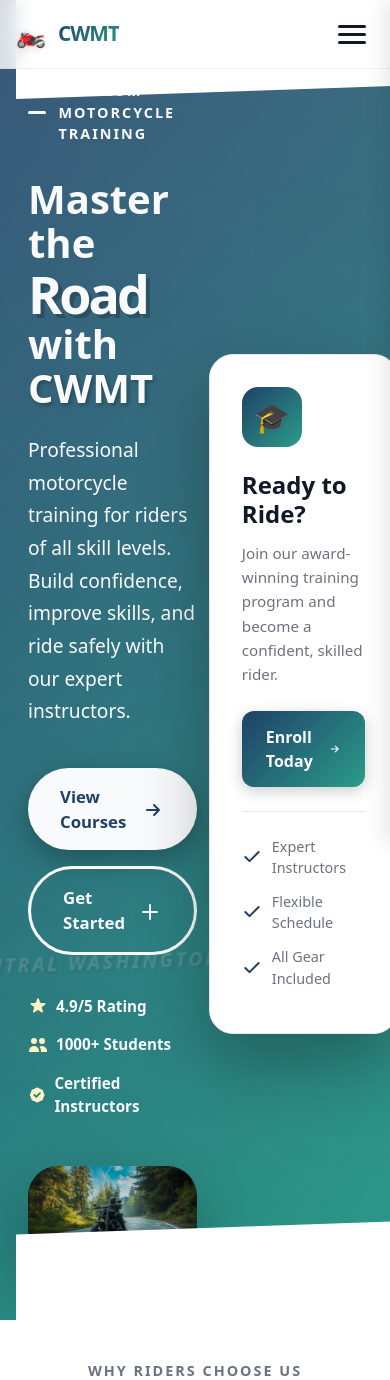
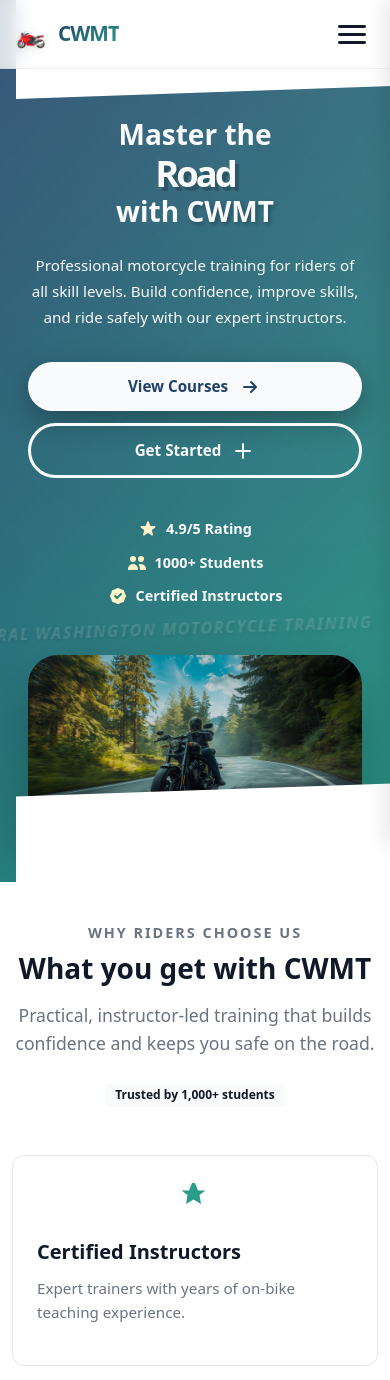
Before and after one commit to tylerthibault/cwmt-2, a Flask app: page / in a window 390 px wide. Shown: the top 1380 px of the page. Run offline with Flask 3, Linux system fonts and the light colour scheme; some libraries are stand-ins or nearby versions.

Commit message:
updated hero

```diff
--- a/src/static/css/landing/hero_v2.css
+++ b/src/static/css/landing/hero_v2.css
@@ -589,7 +589,7 @@
     right: 4rem;
     top: 50%;
     transform: translateY(-50%);
-    z-index: 11;
+    z-index: 100;
     background: var(--bg-primary);
     border: 1px solid var(--border-color);
     border-radius: 24px;
@@ -686,6 +686,21 @@
     flex-shrink: 0;
 }
 
+/* Show/Hide based on screen size */
+@media (min-width: 1980px) {
+    /* Hide second button on large screens (CTA card is visible) */
+    .btn-v2-outline {
+        display: none;
+    }
+}
+
+@media (max-width: 1979px) {
+    /* Hide CTA card on smaller screens (show button instead) */
+    .hero-v2-side-cta {
+        display: none;
+    }
+}
+
 /* Responsive */
 @media (max-width: 1400px) {
     .hero-v2-side-cta {
@@ -701,7 +716,7 @@
         right: auto;
         top: auto;
         transform: none;
-        max-width: 100%;
+        max-width: 600px;
         margin: 3rem auto 0;
 
         /* Adjust animation for mobile */
@@ -723,6 +738,7 @@
 @media (max-width: 991px) {
     .hero-v2 {
         padding: 80px 1rem 60px;
+        min-height: auto;
     }
 
     .hero-v2-image-wrapper {
@@ -735,6 +751,28 @@
 
     .hero-v2-title {
         font-size: 2.5rem;
+    }
+
+    .hero-v2-description {
+        font-size: 1.1rem;
+        max-width: 100%;
+    }
+
+    .hero-v2-side-cta {
+        max-width: 100%;
+        padding: 2rem;
+        margin: 2rem auto 0;
+    }
+
+    .side-cta-v2-title {
+        font-size: 1.3rem;
+    }
+
+    .side-cta-v2-icon {
+        width: 50px;
+        height: 50px;
+        font-size: 1.5rem;
+        margin-bottom: 1rem;
     }
 
     /* Adjust ribbon text for smaller screens */
@@ -751,18 +789,81 @@
 }
 
 @media (max-width: 576px) {
+    .hero-v2 {
+        padding: 60px 1rem 40px;
+    }
+
+    .hero-v2-title {
+        font-size: 2rem;
+        line-height: 1.2;
+    }
+
+    .hero-v2-description {
+        font-size: 1rem;
+        margin-bottom: 2rem;
+    }
+
     .hero-v2-actions {
         flex-direction: column;
+        gap: 0.75rem;
     }
 
     .btn-v2 {
         width: 100%;
         justify-content: center;
+        padding: 14px 24px;
+        font-size: 1rem;
     }
 
     .hero-v2-badges {
         flex-direction: column;
-        gap: 1rem;
+        gap: 0.75rem;
+        align-items: center;
+    }
+
+    .badge-item {
+        font-size: 0.9rem;
+    }
+
+    .hero-v2-side-cta {
+        padding: 1.5rem;
+        margin: 1.5rem 0 0;
+        border-radius: 16px;
+    }
+
+    .side-cta-v2-title {
+        font-size: 1.2rem;
+        margin-bottom: 0.5rem;
+    }
+
+    .side-cta-v2-description {
+        font-size: 0.9rem;
+        margin-bottom: 1rem;
+    }
+
+    .side-cta-v2-btn {
+        padding: 12px 20px;
+        font-size: 0.95rem;
+    }
+
+    .side-cta-v2-features {
+        margin-top: 1rem;
+        padding-top: 1rem;
+    }
+
+    .side-cta-v2-feature-item {
+        font-size: 0.85rem;
+        margin-bottom: 0.5rem;
+    }
+
+    .label-text {
+        font-size: 0.75rem;
+        letter-spacing: 1.5px;
+    }
+
+    .label-line {
+        width: 30px;
+        height: 2px;
     }
 
     /* Further adjust ribbon text for mobile */
@@ -778,3 +879,25 @@
         transform: rotate(-2deg);
     }
 }
+
+/* Extra small devices */
+@media (max-width: 400px) {
+    .hero-v2-title {
+        font-size: 1.75rem;
+    }
+
+    .hero-v2-description {
+        font-size: 0.95rem;
+    }
+
+    .btn-v2 {
+        padding: 12px 20px;
+        font-size: 0.95rem;
+    }
+
+    .ribbon-text span {
+        font-size: 1rem;
+        letter-spacing: 0.1em;
+        padding: 0 1rem;
+    }
+}
--- a/src/static/css/main.css
+++ b/src/static/css/main.css
@@ -47,7 +47,7 @@
     /* Dark backgrounds */
     --bg-primary: #0f172a;
     --bg-secondary: #1e293b;
-    --text-primary: #f3f4f6;
+    --text-primary: #6b8dd1;
     --text-secondary: #9ca3af;
     --border-color: #374151;
     --link-color: #818cf8;
--- a/src/templates/public/landing/components/hero_v2_dynamic.html
+++ b/src/templates/public/landing/components/hero_v2_dynamic.html
@@ -25,16 +25,16 @@
     <div class="container hero-v2-content">
         <div class="row align-items-center">
             <!-- Left Column - Text Content -->
-            <div class="col-lg-6 mb-5 mb-lg-0">
-                <div class="hero-v2-text">
+            <div class="col-12 col-lg-6 mb-5 mb-lg-0">
+                <div class="hero-v2-text text-center text-lg-start">
                     <!-- Animated Label -->
-                    <div class="hero-v2-label">
+                    <div class="hero-v2-label justify-content-center justify-content-lg-start">
                         <span class="label-line"></span>
                         <span class="label-text">Premium Motorcycle Training</span>
                     </div>
 
                     <!-- Main Heading with Stagger Animation -->
-                    <h1 class="hero-v2-title">
+                    <h1 class="hero-v2-title text-primary">
                         <span class="title-line">Master the</span>
                         <span class="title-line title-line-featured">Road</span>
                         <span class="title-line">with <span class="hero-v2-brand">CWMT</span></span>
@@ -47,7 +47,7 @@
                     </p>
 
                     <!-- CTA Buttons with Icons -->
-                    <div class="hero-v2-actions">
+                    <div class="hero-v2-actions justify-content-center justify-content-lg-start">
                         <a href="/courses" class="btn-v2 btn-v2-primary">
                             <span class="btn-v2-text">View Courses</span>
                             <span class="btn-v2-icon">
@@ -67,7 +67,7 @@
                     </div>
 
                     <!-- Trust Badges -->
-                    <div class="hero-v2-badges">
+                    <div class="hero-v2-badges justify-content-center justify-content-lg-start">
                         <div class="badge-item">
                             <svg width="20" height="20" viewBox="0 0 20 20" fill="currentColor">
                                 <path d="M9.049 2.927c.3-.921 1.603-.921 1.902 0l1.07 3.292a1 1 0 00.95.69h3.462c.969 0 1.371 1.24.588 1.81l-2.8 2.034a1 1 0 00-.364 1.118l1.07 3.292c.3.921-.755 1.688-1.54 1.118l-2.8-2.034a1 1 0 00-1.175 0l-2.8 2.034c-.784.57-1.838-.197-1.539-1.118l1.07-3.292a1 1 0 00-.364-1.118L2.98 8.72c-.783-.57-.38-1.81.588-1.81h3.461a1 1 0 00.951-.69l1.07-3.292z"/>
@@ -91,13 +91,14 @@
             </div>
 
             <!-- Right Column - Image with Cards -->
-            <div class="col-lg-6">
+            <div class="col-12 col-lg-6">
                 <div class="hero-v2-visual">
                     <!-- Main Image -->
                     <div class="hero-v2-image-wrapper">
                         <img src="{{ url_for('static', filename='img/landing_hero_img.jpg') }}"
                              alt="Motorcycle"
-                             class="hero-v2-image">
+                             class="hero-v2-image"
+                             loading="lazy">
                         <div class="image-overlay"></div>
                     </div>
 
```
Also changed, not shown: other parts of src/static/css/landing/hero_v2.css (+13 -13 lines).
